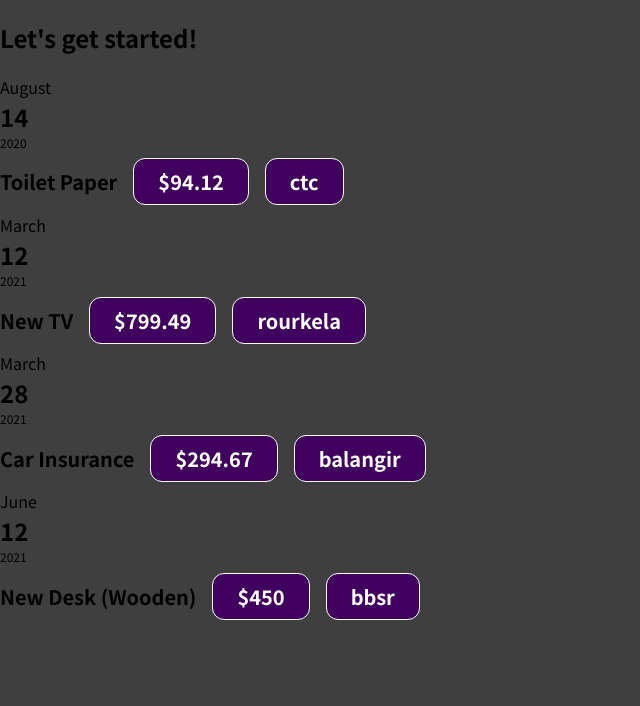
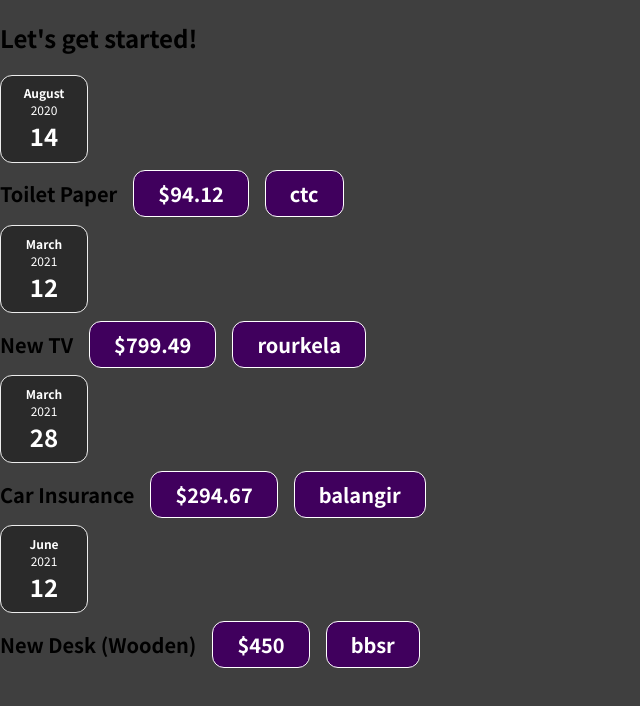
Before and after one commit to bubun123-git/React_first_project, a JavaScript app: page / in a window 1280 px wide. Shown: the top 706 px of the page, without its empty margins (0-640 px from the left). Built offline with nearby package versions, Linux system fonts and the light colour scheme.

Commit message:
Update ExpenseDate.js

```diff
--- a/src/components/ExpenseDate.js
+++ b/src/components/ExpenseDate.js
@@ -1,17 +1,17 @@
-import './ExpenseDate.css'
+import "./ExpenseDate.css";
 
-function ExpenseDate(props) {
-    const month = props.date.toLocaleString("en-US", { month: "long" });
-    const day= props.date.toLocaleString('en-US', {day :'2-digit'})
-    const year=props.date.getFullYear()
-    return (
-        <div className='expense__date'>
-        <div classname='expense-date__month'>{month}</div>
-        <div className='expense-date__day'>{day}</div>
-        <div className='expense-date__year'>{year}</div>
-      </div>
-    )
+const ExpenseDate = (props) => {
+  const month = props.date.toLocaleString("en-US", { month: "long" });
+  const day = props.date.toLocaleString("en-US", { day: "2-digit" });
+  const year = props.date.getFullYear();
 
+  return (
+    <div className="expense-date">
+      <div className="expense-date__month">{month}</div>
+      <div className="expense-date__year">{year}</div>
+      <div className="expense-date__day">{day}</div>
+    </div>
+  );
+};
 
-}
 export default ExpenseDate;
```
